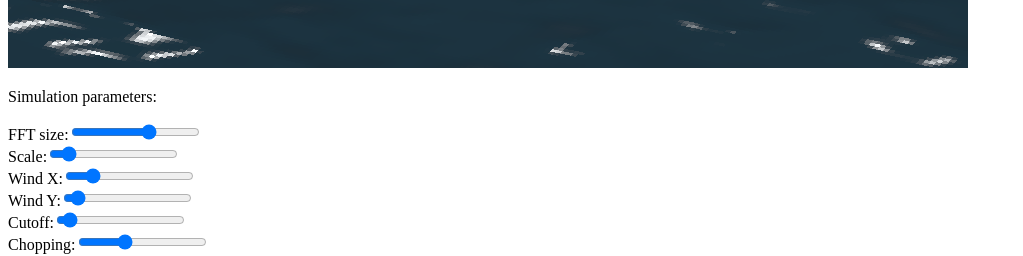
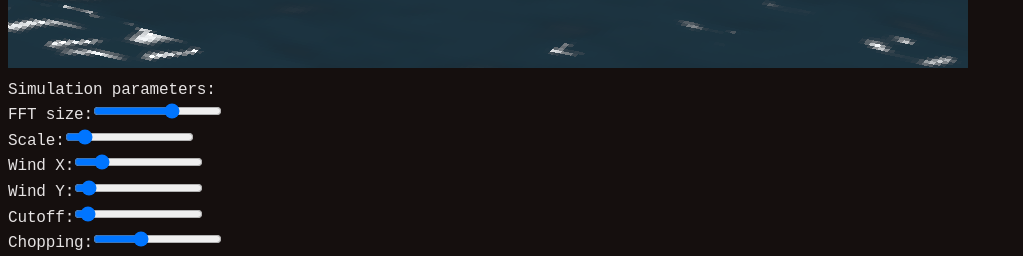
Before and after one commit to mvkma/waves, a website with bundled scripts: page index.html in a window 1280 px wide. Shown: the part 580-836 px from the top of the page, without its empty margins (0-1023 px from the left). Built offline with nearby package versions, Linux system fonts and the light colour scheme; files whose address does not match are found by name.

Commit message:
Add a CSS file

```diff
--- /dev/null
+++ b/assets/css/main.css
@@ -0,0 +1,30 @@
+/* Reset */
+* {
+    vertical-align: baseline;
+    font-weight: inherit;
+    font-family: inherit;
+    font-style: inherit;
+    font-size: 100%;
+    border: 0 none;
+    outline: 0;
+    padding: 0;
+    margin: 0;
+}
+
+:root {
+    --link-color: #f9a900;
+    --text-color: #e6e3e3;
+    --bg-color: #150f0e;
+}
+
+body {
+    font-family: monospace;
+    line-height: 1.60;
+    letter-spacing: -0.01em;
+    text-rendering: optimizeLegibility;
+    font-size: 1.0rem;
+    margin: 0px auto;
+    padding: 0.5em 0.5em 0.5em 0.5em;
+    background: var(--bg-color);
+    color: var(--text-color);
+}
--- a/index.html
+++ b/index.html
@@ -1,6 +1,7 @@
 <!DOCTYPE html>
 <html>
   <head>
+    <link rel="stylesheet" type="text/css" href="assets/css/main.css"/>
     <title>Waves</title>
   </head>
   <body>
```
